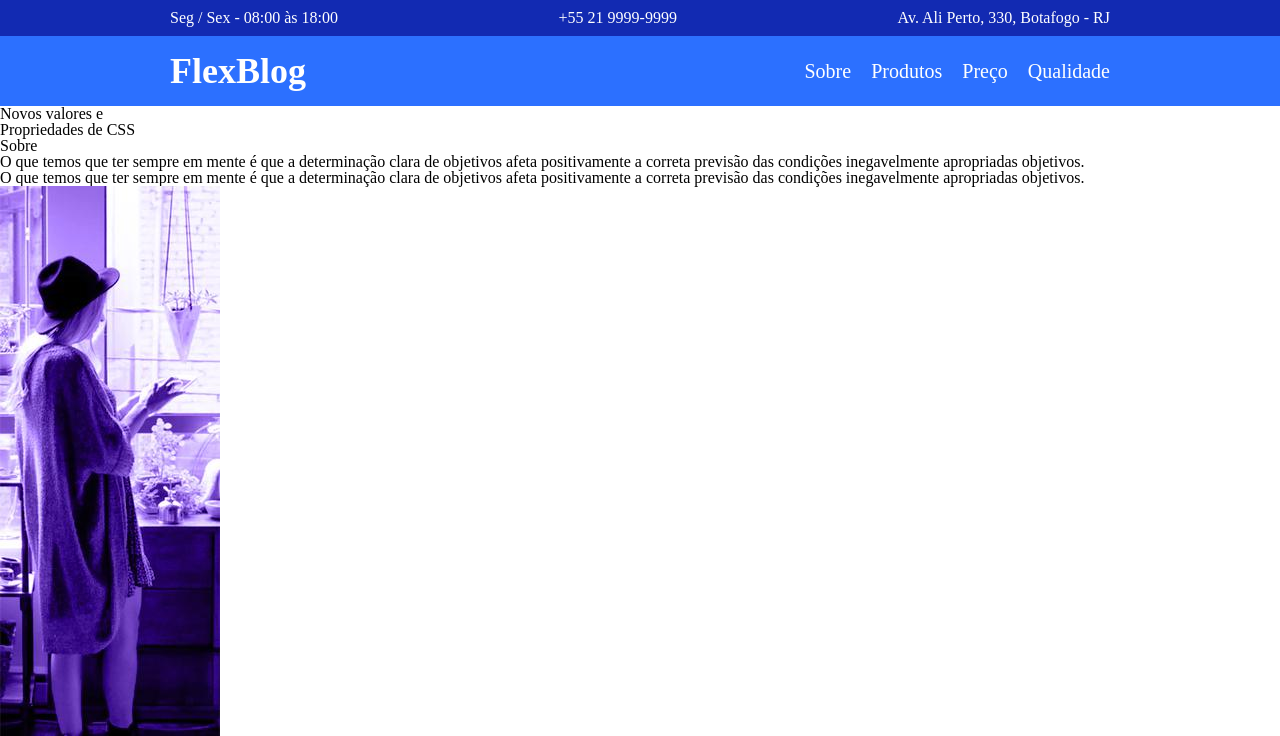
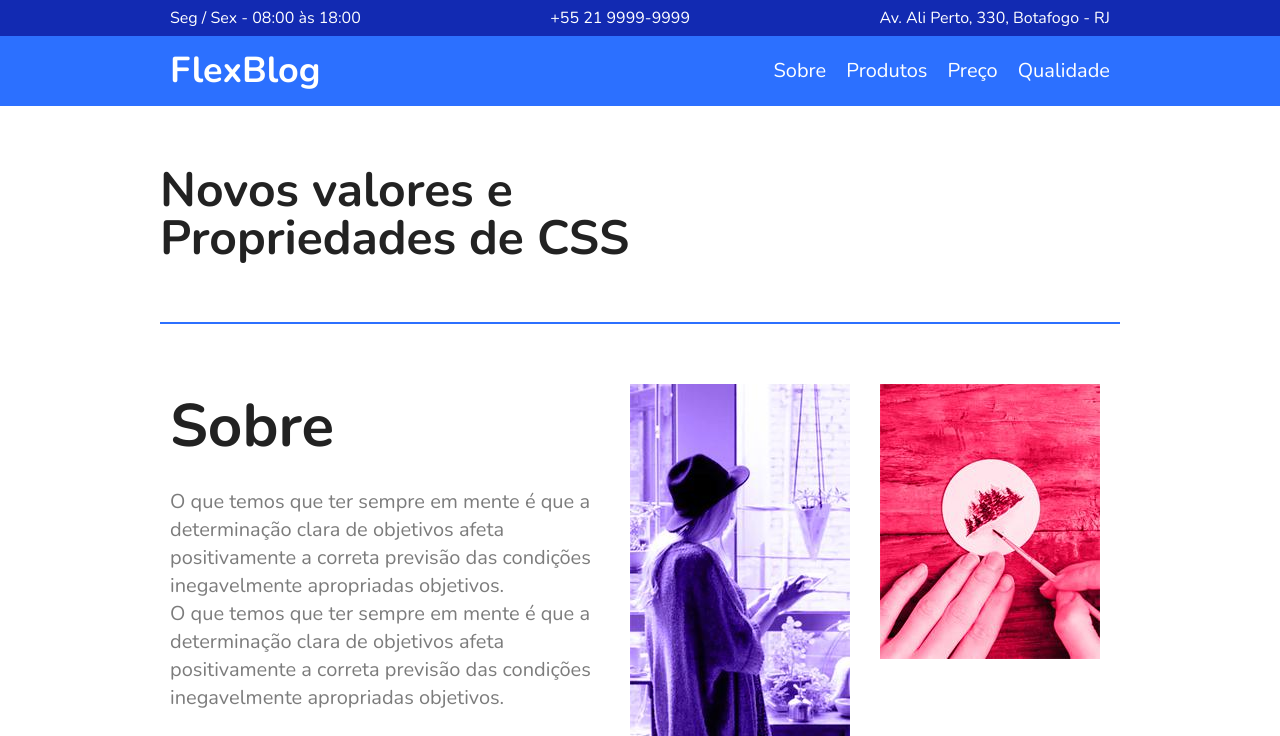
Before and after one commit to Keemluvr/flexblog, a plain HTML site: page src/index.html in a window 1280 px wide. Shown: the top 736 px of the page. Drawn offline with nearby package versions, Linux system fonts and the light colour scheme.

Commit message:
sobre estilizado e terminado

```diff
--- /dev/null
+++ b/src/css/components/introducao.css
@@ -0,0 +1,6 @@
+.introducao {
+    font-size: var(--font-larger);
+    line-height: 1;
+    font-weight: bold;
+    color: var(--color-quaternary);
+}
--- /dev/null
+++ b/src/css/components/sobre-info.css
@@ -0,0 +1,11 @@
+.sobre-info {
+    font-size: var(--font-medium);
+    line-height: 1.4;
+    color: var(--color-backyard);
+}
+
+.sobre-info > .sobre-titulo {
+    font-size: var(--font-larger);
+    font-weight: bold;
+    color: var(--color-quaternary);
+}
--- /dev/null
+++ b/src/css/containers/introducao.css
@@ -0,0 +1,5 @@
+.introducao {
+    max-width: var(--gap-max-width);
+    margin: 0 auto;
+    padding: var(--gap-larger) var(--gap-small);
+}
--- /dev/null
+++ b/src/css/containers/main-sobre.css
@@ -0,0 +1,23 @@
+.sobre {
+    border-top: 2px solid var(--color-tertiary);
+    border-bottom: 2px solid var(--color-tertiary);
+    max-width: var(--gap-max-width);
+    margin: 0 auto;
+    padding: var(--gap-larger) 0;
+    display: flex;
+    flex-flow: row wrap;
+}
+
+.sobre > .sobre-info {
+    flex: 2 1 300px;
+    margin: 0 var(--gap-small) var(--gap-big) var(--gap-small);
+}
+
+.sobre > .sobre-info > .sobre-titulo {
+    margin-bottom: var(--gap-big);
+}
+
+.sobre > .sobre-img {
+    flex: 1 1 160px;
+    margin: 0 var(--gap-small);
+}
--- /dev/null
+++ b/src/css/elements/base.css
@@ -0,0 +1,3 @@
+body {
+    font-family: 'Nunito', sans-serif;
+}
--- a/src/css/settings/color.css
+++ b/src/css/settings/color.css
@@ -2,4 +2,6 @@
     --color-primary: #122AB2;
     --color-secondary: #FFF;
     --color-tertiary: #2C70FF;
+    --color-quaternary: #222222;
+    --color-backyard: #7c7c7c;
 }
--- a/src/css/settings/font.css
+++ b/src/css/settings/font.css
@@ -1,4 +1,5 @@
 :root {
     --font-medium: 1.25em;
     --font-big: 2.25em;
+    --font-larger: 3em;
 }
--- a/src/css/settings/gap.css
+++ b/src/css/settings/gap.css
@@ -1,6 +1,8 @@
 :root {
     --gap-small: 10px;
     --gap-medium: 15px;
+    --gap-big: 20px;
+    --gap-larger: 60px;
 
     --gap-max-width: 960px;
 }
--- a/src/index.html
+++ b/src/index.html
@@ -15,11 +15,17 @@
 
     <link rel="stylesheet" href="css/generic/reset.css">
 
+    <link rel="stylesheet" href="css/elements/base.css">
+
     <link rel="stylesheet" href="css/components/menu-logo.css">
     <link rel="stylesheet" href="css/components/menu-nav.css">
+    <link rel="stylesheet" href="css/components/introducao.css">
+    <link rel="stylesheet" href="css/components/sobre-info.css">
 
     <link rel="stylesheet" href="css/containers/main-info.css">
     <link rel="stylesheet" href="css/containers/main-menu.css">
+    <link rel="stylesheet" href="css/containers/introducao.css">
+    <link rel="stylesheet" href="css/containers/main-sobre.css">
 
 </head>
 
@@ -50,20 +56,20 @@
         </div>
     </header>
 
-    <h1>Novos valores e<br>Propriedades de CSS</h1>
+    <h1 class="introducao">Novos valores e<br>Propriedades de CSS</h1>
 
     <section class="sobre" id="sobre">
         <div class="sobre-info">
-            <h1>Sobre</h1>
+            <h1 class="sobre-titulo">Sobre</h1>
             <p>O que temos que ter sempre em mente é que a determinação clara de objetivos afeta positivamente a correta
                 previsão das condições inegavelmente apropriadas objetivos.</p>
             <p>O que temos que ter sempre em mente é que a determinação clara de objetivos afeta positivamente a correta
                 previsão das condições inegavelmente apropriadas objetivos.</p>
         </div>
-        <div>
+        <div class="sobre-img">
             <img src="img/sobre1.jpg" alt="Sobre 1">
         </div>
-        <div>
+        <div class="sobre-img">
             <img src="img/sobre2.jpg" alt="Sobre 2">
         </div>
     </section>
```
